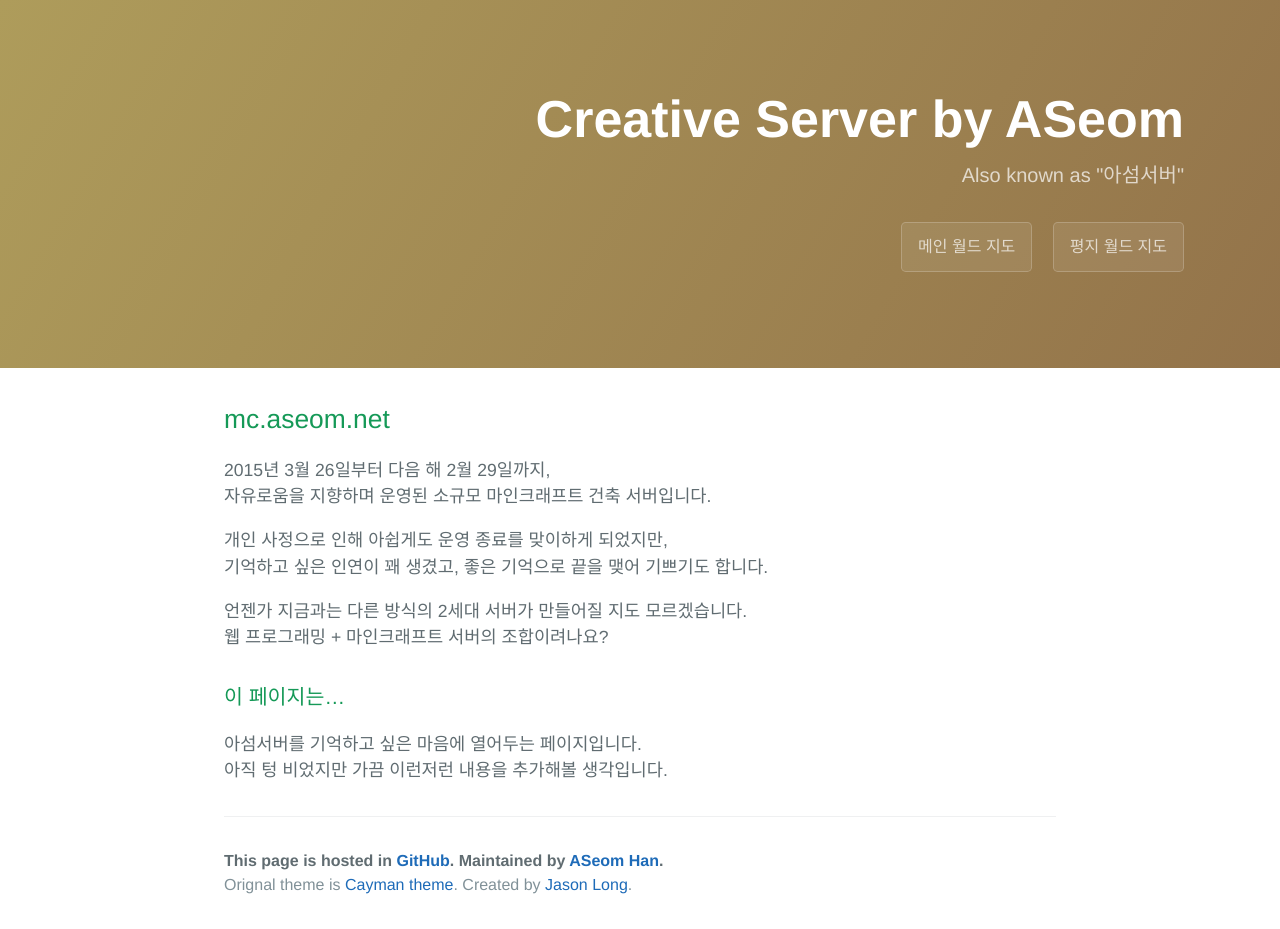
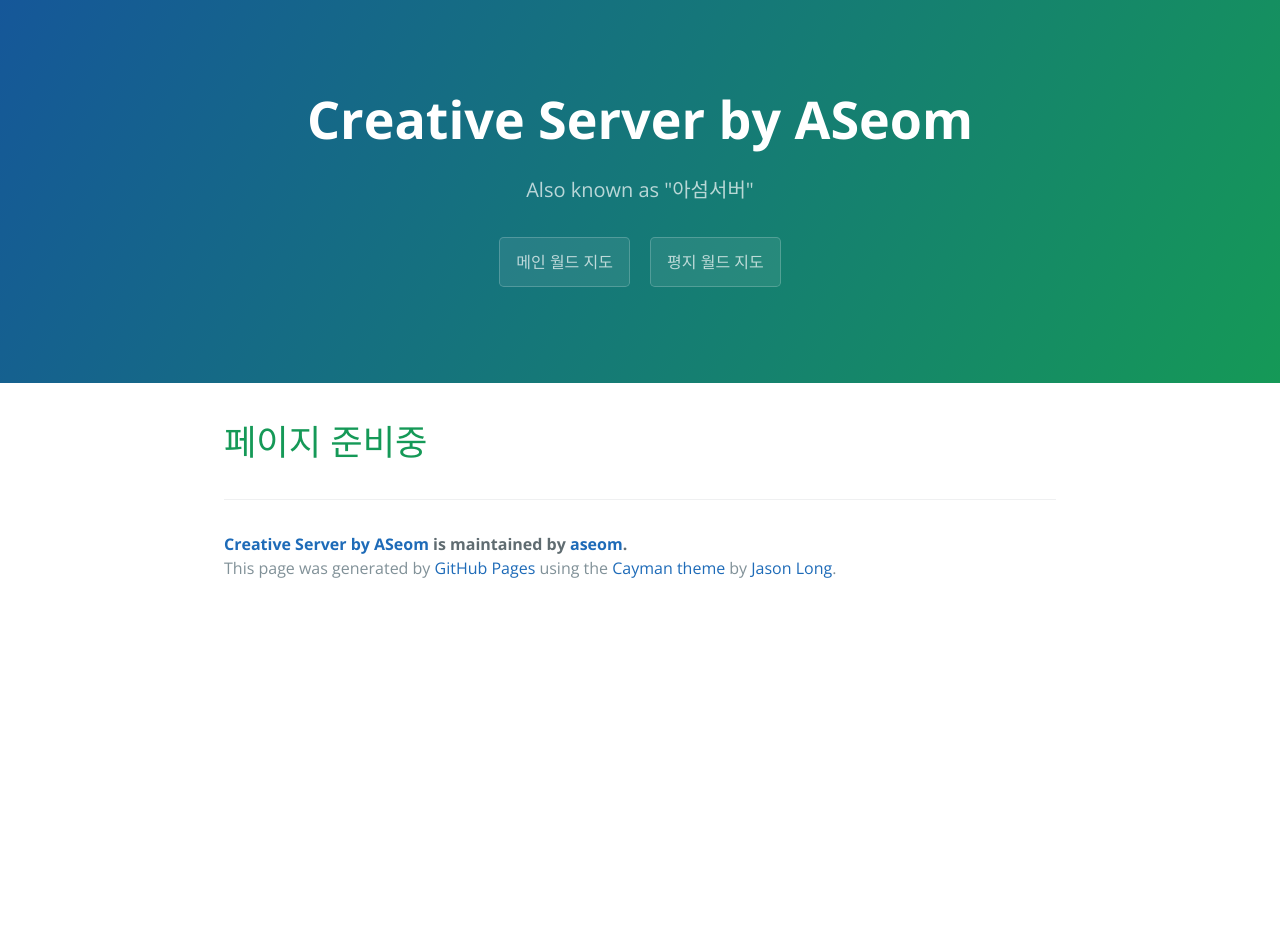
Before and after one commit to aseom/mc.aseom.net, a plain HTML site: page index.html in a window 1280 px wide. After the commit the page ends 800 px from the top, so only its background shows below. Drawn offline with nearby package versions, Linux system fonts and the light colour scheme.

Commit message:
Revert "기본적인 틀 완성"
This reverts commit 49d4e20054aa9d17f1f01be893a93550e92b1078.

```diff
--- a/index.html
+++ b/index.html
@@ -18,21 +18,13 @@
     </section>
 
     <section class="main-content">
-      <h2>mc.aseom.net</h2>
-      <p>2015년 3월 26일부터 다음 해 2월 29일까지,<br />
-      자유로움을 지향하며 운영된 소규모 마인크래프트 건축 서버입니다.</p>
-      <p>개인 사정으로 인해 아쉽게도 운영 종료를 맞이하게 되었지만,<br />
-      기억하고 싶은 인연이 꽤 생겼고, 좋은 기억으로 끝을 맺어 기쁘기도 합니다.</p>
-      <p>언젠가 지금과는 다른 방식의 2세대 서버가 만들어질 지도 모르겠습니다.<br />
-      웹 프로그래밍 + 마인크래프트 서버의 조합이려나요?</p>
-      <h3>이 페이지는&hellip;</h3>
-      <p>아섬서버를 기억하고 싶은 마음에 열어두는 페이지입니다.<br />
-      아직 텅 비었지만 가끔 이런저런 내용을 추가해볼 생각입니다.</p>
+      <h1>
+<a id="페이지-준비중" class="anchor" href="#%ED%8E%98%EC%9D%B4%EC%A7%80-%EC%A4%80%EB%B9%84%EC%A4%91" aria-hidden="true"><span aria-hidden="true" class="octicon octicon-link"></span></a>페이지 준비중</h1>
 
       <footer class="site-footer">
-        <span class="site-footer-owner">This page is hosted in <a href="https://pages.github.com">GitHub</a>. Maintained by <a href="https://github.com/aseom">ASeom Han</a>.</span>
+        <span class="site-footer-owner"><a href="https://github.com/aseom/mc.aseom.net">Creative Server by ASeom</a> is maintained by <a href="https://github.com/aseom">aseom</a>.</span>
 
-        <span class="site-footer-credits">Orignal theme is <a href="https://github.com/jasonlong/cayman-theme">Cayman theme</a>. Created by <a href="https://twitter.com/jasonlong">Jason Long</a>.</span>
+        <span class="site-footer-credits">This page was generated by <a href="https://pages.github.com">GitHub Pages</a> using the <a href="https://github.com/jasonlong/cayman-theme">Cayman theme</a> by <a href="https://twitter.com/jasonlong">Jason Long</a>.</span>
       </footer>
 
     </section>
--- a/stylesheets/stylesheet.css
+++ b/stylesheets/stylesheet.css
@@ -4,7 +4,7 @@
 body {
   padding: 0;
   margin: 0;
-  font-family: "Helvetica Neue", Arial, 'Apple SD Gothic Neo', 'Malgun Gothic', '맑은 고딕', sans-serif;
+  font-family: "Open Sans", "Helvetica Neue", Helvetica, Arial, sans-serif;
   font-size: 16px;
   line-height: 1.5;
   color: #606c71; }
@@ -16,7 +16,6 @@ a {
     text-decoration: underline; }
 
 .btn {
-  text-align: center;
   display: inline-block;
   margin-bottom: 1rem;
   color: rgba(255, 255, 255, 0.7);
@@ -56,9 +55,9 @@ a {
 
 .page-header {
   color: #fff;
-  text-align: right;
-  background-color: #AE8D5B;
-  background-image: linear-gradient(120deg, #AE9C5B, #93734A); }
+  text-align: center;
+  background-color: #159957;
+  background-image: linear-gradient(120deg, #155799, #159957); }
 
 @media screen and (min-width: 64em) {
   .page-header {
@@ -89,7 +88,6 @@ a {
     font-size: 1.75rem; } }
 
 .project-tagline {
-  margin-top: 0;
   margin-bottom: 2rem;
   font-weight: normal;
   opacity: 0.7; }
```
